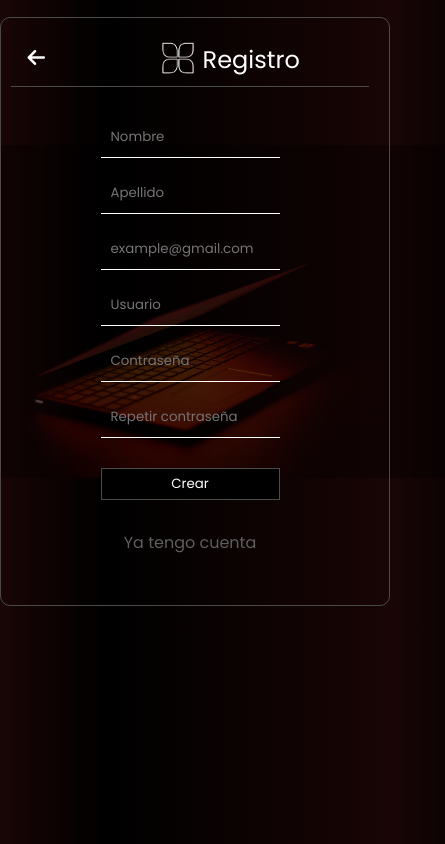
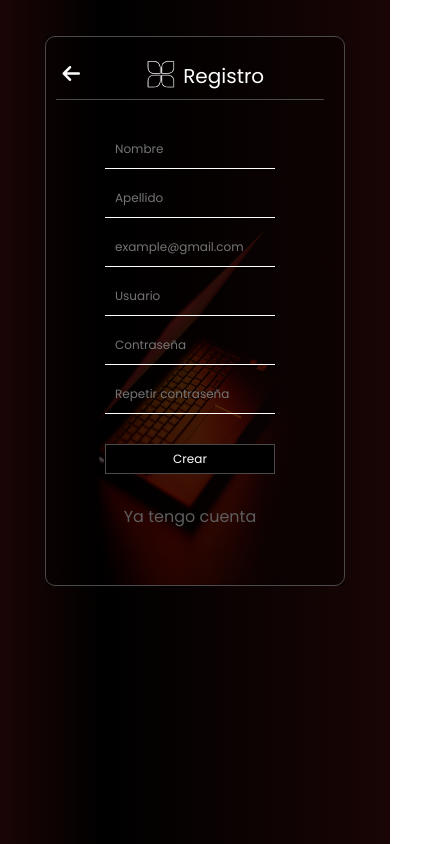
Before and after one commit to jeregiampieri/JG-TECH-Registro, a plain HTML site: page index.html in a window 390 px wide. Shown: the whole page, 445 px wide, since content can reach past the window. Drawn offline with Linux system fonts and the light colour scheme.

Commit message:
responsive terminado

```diff
--- a/index.html
+++ b/index.html
@@ -10,6 +10,7 @@
     <link rel="manifest" href="./fav-icons/site.webmanifest">
     <link href="https://fonts.googleapis.com/css2?family=Monoton&display=swap" rel="stylesheet">
     <link rel="stylesheet" href="style.css">
+    <link rel="stylesheet" href="mediaqueries.css">
     <link rel="stylesheet" href="https://cdnjs.cloudflare.com/ajax/libs/font-awesome/6.7.2/css/all.min.css" integrity="sha512-Evv84Mr4kqVGRNSgIGL/F/aIDqQb7xQ2vcrdIwxfjThSH8CSR7PBEakCr51Ck+w+/U6swU2Im1vVX0SVk9ABhg==" crossorigin="anonymous" referrerpolicy="no-referrer" />
 </head>
 <body>
--- /dev/null
+++ b/mediaqueries.css
@@ -0,0 +1,69 @@
+@media (min-width: 447px) and (max-width:597px){
+    .contenedor-inicio-sesion{
+        width: 400px;
+        height: 550px;
+    }
+
+    .inicio-sesion-titulo{
+        padding: 0px 0px 5px 10px;
+        gap: 0px;
+    }
+
+    .inicio-sesion-texto h2{
+        font-size: 20px;
+    }
+
+    .imagen{
+        width: 400px;
+        height: 550px;
+    }
+
+    .inicio-sesion-info{
+        gap: 10px;
+    }
+
+    .inicio-sesion-info input{
+        font-size: 12px;
+        width: 170px;
+    }
+
+    .boton-login{
+        font-size: 12px;
+        width: 170px;
+    }
+}
+
+@media (min-width: 320px) and (max-width:447px){
+    .contenedor-inicio-sesion{
+        width: 300px;
+        height: 550px;
+    }
+
+    .inicio-sesion-titulo{
+        padding: 0px 0px 5px 10px;
+        gap: 0px;
+    }
+
+    .inicio-sesion-texto h2{
+        font-size: 20px;
+    }
+
+    .imagen{
+        width: 300px;
+        height: 550px;
+    }
+
+    .inicio-sesion-info{
+        gap: 10px;
+    }
+
+    .inicio-sesion-info input{
+        font-size: 12px;
+        width: 170px;
+    }
+
+    .boton-login{
+        font-size: 12px;
+        width: 170px;
+    }
+}
--- a/style.css
+++ b/style.css
@@ -12,13 +12,15 @@
 }
 
 body {
-    /* (32,7,7) */
+    display: flex;
+    justify-content: center;
+    align-items: center;
     background: #602a03;
     background: linear-gradient(90deg, rgb(25, 5, 5) 1%, rgb(0, 0, 0) 27%, rgb(25, 5, 5) 100%);
 }
 
 #inicio-sesion{
-    margin-top: 4.3%;
+    margin-top: 12%;
     display: flex;
     width: 100%;
     justify-content: center;
@@ -29,7 +31,7 @@ body {
 .imagen{
     position: absolute;
     width: 500px;
-    height: auto;
+    height: 600px;
     /* top: 140px; */
     opacity: 0.3;
     z-index: -1;
@@ -39,13 +41,12 @@ body {
 .contenedor-inicio-sesion{
     display: flex;
     flex-direction: column;
-    width: 40%;
     padding: 20px 20px 50px 10px;
     gap: 30px;
     border: 1px solid rgb(74, 74, 74);
     border-radius: 10px;
     width: 500px;
-    height: auto;
+    height: 600px;
     /* background-image: url(./img/imagen-PC.jpg);
     background-position: center;
     background-size: cover; */
@@ -58,7 +59,7 @@ body {
     align-items: center;
     gap: 39px;
     border-bottom: 1px solid rgb(74, 74, 74);
-    padding: 0px 0px 5px 20px;
+    padding: 0px 0px 5px 10px;
 }
 
 .icono{
```
